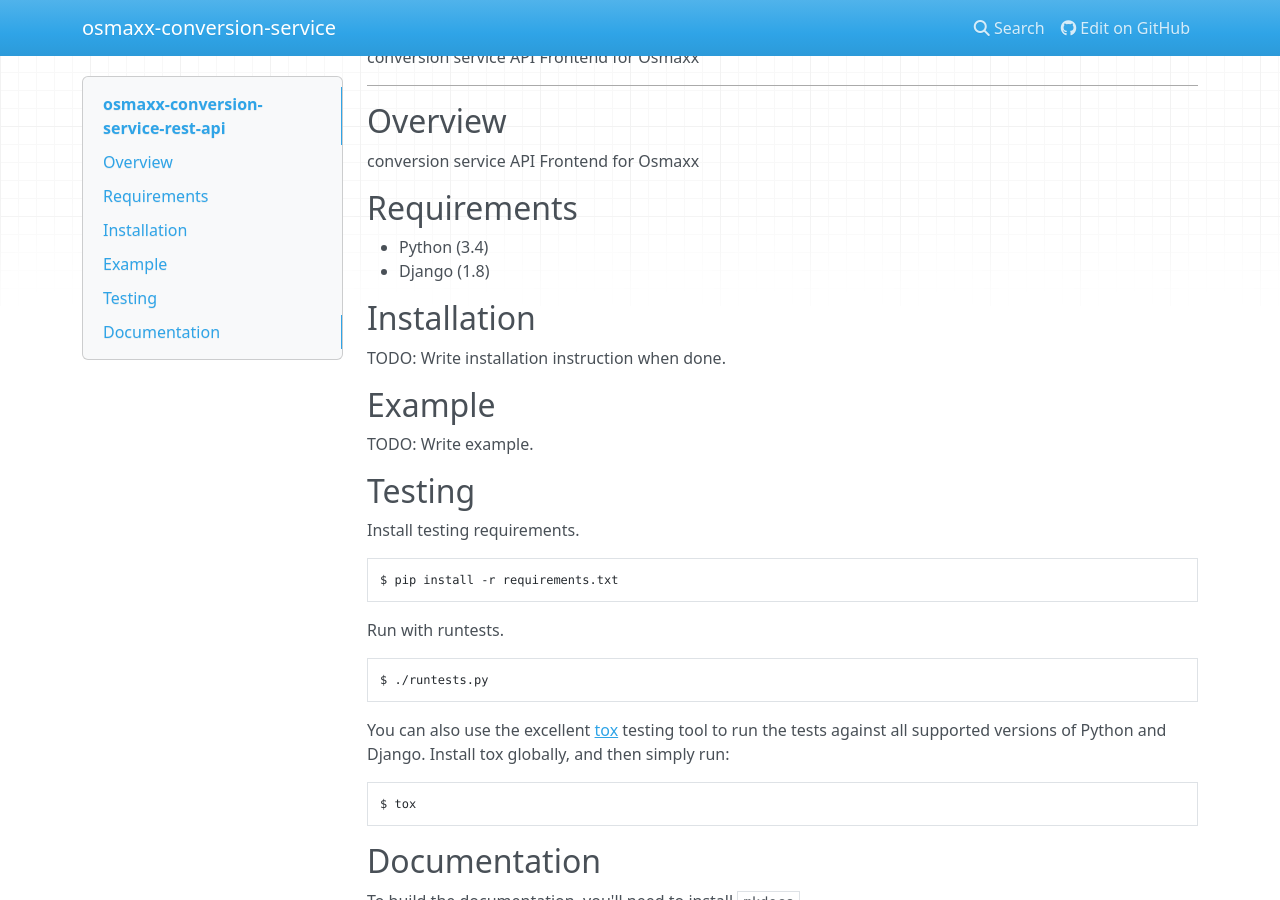
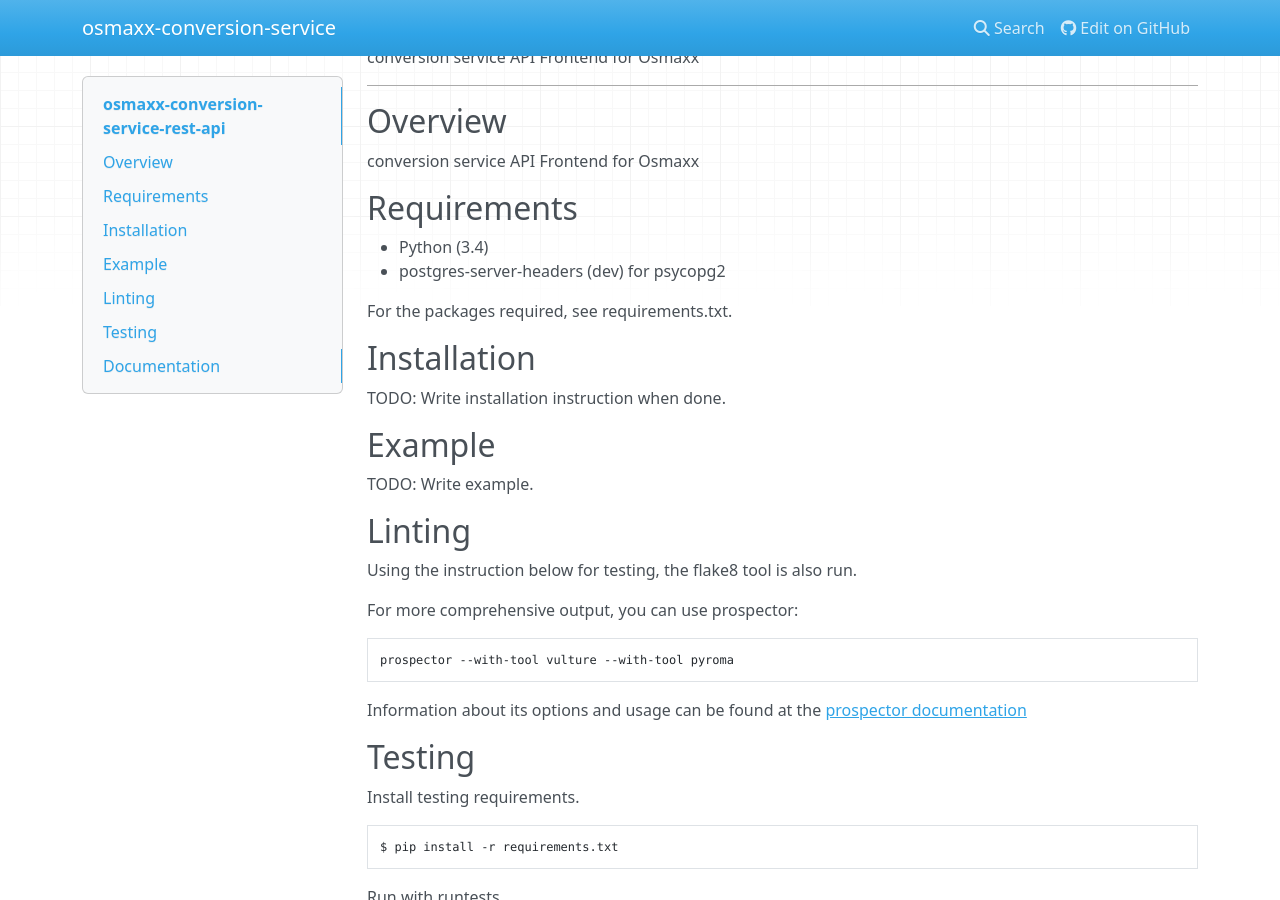
Before and after one commit to geometalab/osmaxx, an MkDocs documentation site: the page built from docs/index.md, in a window 1280 px wide and 900 px high, scrolled down 202 px. Built offline with MkDocs 1.6.1, drawn with Linux system fonts in a browser that asks for light colours; nearby versions of some CDN libraries.

Commit message:
added packages needed for prospector support; documented prospector basic use

````diff
--- a/docs/index.md
+++ b/docs/index.md
@@ -22,7 +22,9 @@ conversion service API Frontend for Osmaxx
 ## Requirements
 
 * Python (3.4)
-* Django (1.8)
+* postgres-server-headers (dev) for psycopg2
+
+For the packages required, see requirements.txt.
 
 ## Installation
 
@@ -31,6 +33,19 @@ TODO: Write installation instruction when done.
 ## Example
 
 TODO: Write example.
+
+## Linting
+
+Using the instruction below for testing, the flake8 tool is also run.
+
+For more comprehensive output, you can use prospector:
+
+```bash
+prospector --with-tool vulture --with-tool pyroma
+```
+
+Information about its options and usage can be found at the
+[prospector documentation](http://prospector.readthedocs.org/en/master/usage.html)
 
 ## Testing
 
--- a/requirements.txt
+++ b/requirements.txt
@@ -17,10 +17,14 @@ psycopg2==2.6.1
 pytest-django==2.9.1
 pytest-cov==2.2.0
 flake8==2.4.1
-pylint==1.4.4
 
 # wheel for PyPI installs
 wheel==0.26.0
 
 # MkDocs for documentation previews/deploys
 mkdocs==0.14.0
+
+# Extended linting support (Prospector)
+prospector==0.10.2
+pyroma==1.8.2
+vulture==0.8.1
````
Also changed, not shown: 1 other file.
